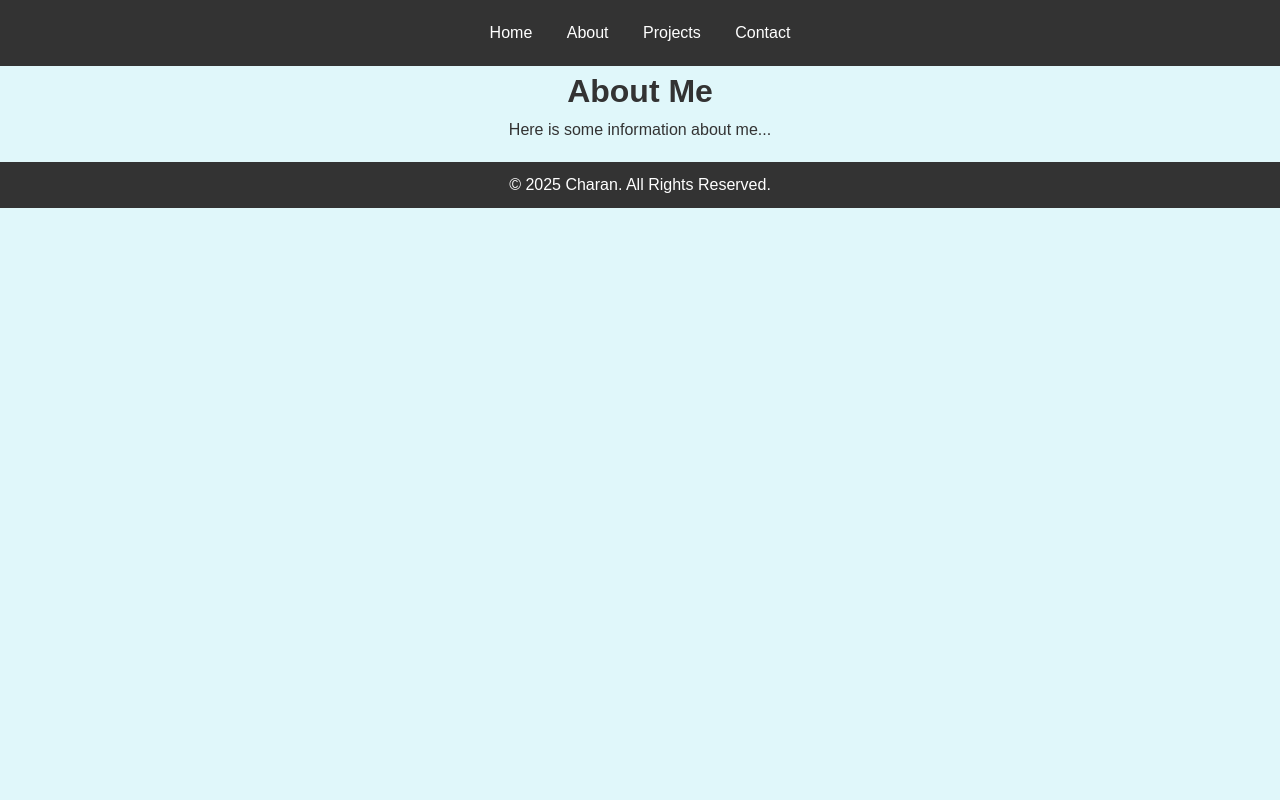
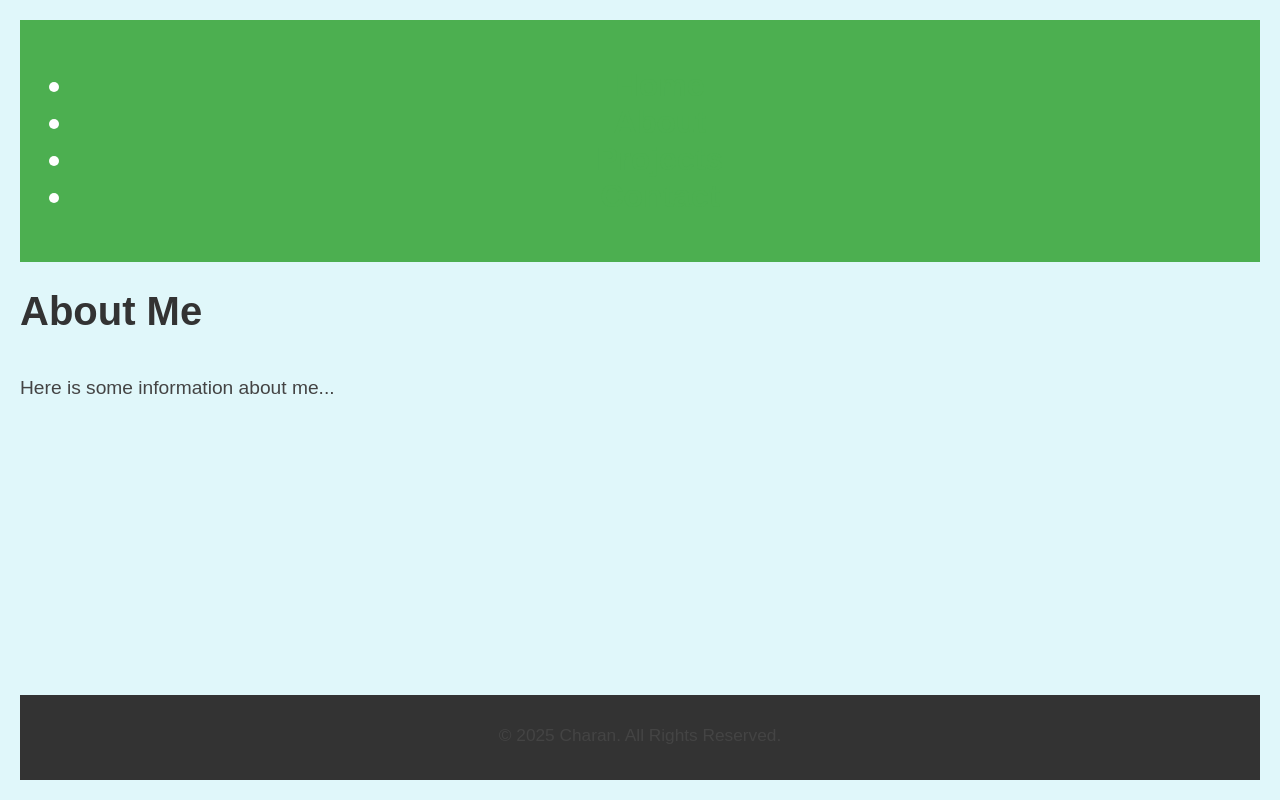
Before and after one commit to Charan0307/Charan, a plain HTML site: page about.html in a window 1280 px wide. Drawn offline with Linux system fonts and the light colour scheme.

Commit message:
Update style.css

```diff
--- a/css/style.css
+++ b/css/style.css
@@ -1,76 +1,91 @@
-/* Common Reset and Basic Styling */
-* {
+/* Ensure the body and html take full height */
+html, body {
+    height: 100%;
     margin: 0;
-    padding: 0;
-    box-sizing: border-box;
+    font-family: Arial, sans-serif;
+    display: flex;
+    flex-direction: column;
 }
 
+/* Flex container for the body */
 body {
-    font-family: Arial, sans-serif;
-    line-height: 1.6;
-    color: #333;
+    flex: 1;
+    background-color: #f5f5f5; /* Light background color for the body */
+    color: #333; /* Default text color */
+    padding: 20px;
+}
+
+/* Header styles */
+header {
+    background-color: #4CAF50; /* Green background */
+    color: white;
+    padding: 15px;
+    text-align: center;
+    font-size: 2em;
+}
+
+/* Navigation Menu */
+nav {
+    text-align: center;
+    margin-top: 20px;
+}
+
+nav a {
+    margin: 0 15px;
+    text-decoration: none;
+    color: #4CAF50;
+    font-weight: bold;
+}
+
+nav a:hover {
+    color: #d32f2f; /* Dark red on hover */
+}
+
+/* Main content */
+main {
+    margin-top: 30px;
     text-align: center;
 }
 
-/* Styling the Header */
-header {
-    background-color: #333;
-    color: white;
-    padding: 10px 0;
+/* About, Projects, and Contact page styles */
+.about-page {
+    background-color: #e0f7fa; /* Light cyan for About page */
 }
 
-header nav ul {
-    list-style-type: none;
-    margin: 10px 0;
+.projects-page {
+    background-color: #c5cae9; /* Light blue for Projects page */
 }
 
-header nav ul li {
-    display: inline;
-    margin: 0 15px;
+.contact-page {
+    background-color: #ffcdd2; /* Light red for Contact page */
 }
 
-header nav ul li a {
+/* Footer styles */
+footer {
+    margin-top: auto;  /* Pushes the footer to the bottom */
+    background-color: #333; /* Dark background for footer */
     color: white;
-    text-decoration: none;
+    text-align: center;
+    padding: 10px;
+    font-size: 0.9em;
 }
 
-header nav ul li a:hover {
-    text-decoration: underline;
+/* Page-specific styles for the content */
+h1 {
+    font-size: 2.5em;
+    color: #333;
+    margin-bottom: 20px;
 }
 
-/* Footer Styles */
-footer {
-    background-color: #333;
-    color: white;
-    text-align: center;
-    padding: 10px 0;
-    margin-top: 20px;
+h2 {
+    font-size: 2em;
+    color: #555;
+    margin-bottom: 20px;
 }
 
-/* Styling the Home Page */
-body.home-page {
-    background-color: #f4f4f4;
+p {
+    font-size: 1.2em;
+    line-height: 1.6;
+    color: #444;
+    margin-bottom: 20px;
 }
-
-h1 {
-    color: #333;
-}
-
-/* Styling the About Page */
-body.about-page {
-    background-color: #e0f7fa; /* Light cyan */
-}
-
-/* Styling the Projects Page */
-body.projects-page {
-    background-color: #c5cae9; /* Light blue */
-}
-
-/* Styling the Contact Page */
-body.contact-page {
-    background-color: #ffcdd2; /* Light red */
-}
-
-h1 {
-    color: #333;
-}
```
